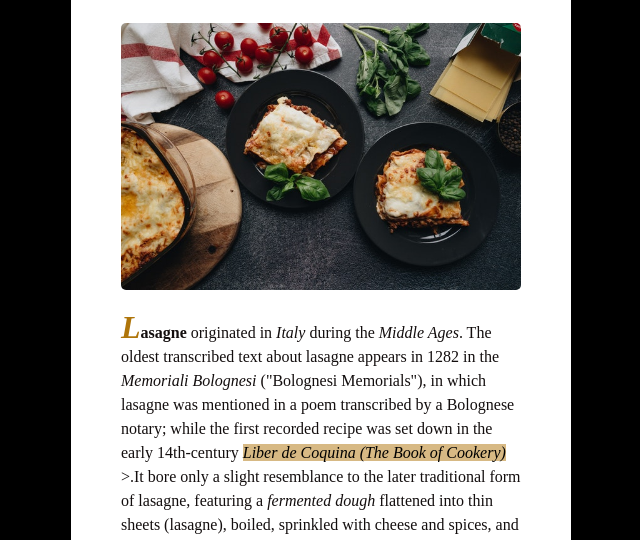
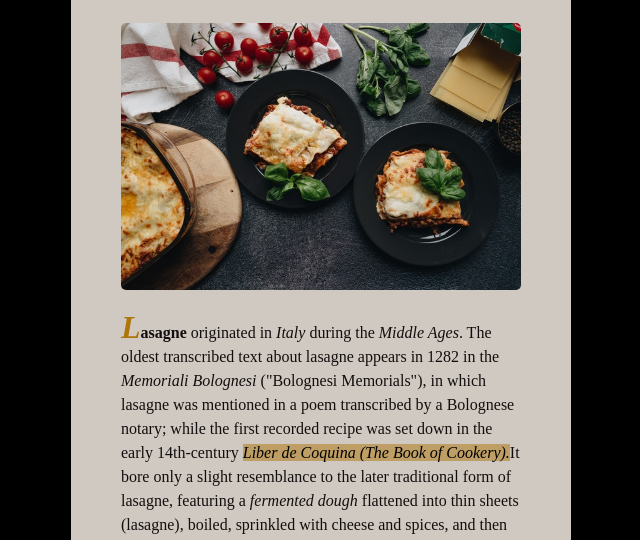
Before and after one commit to codingmemories/vanilla-recipe-app, a plain HTML site: page index.html in a window 1280 px wide. Shown: the part 252-792 px from the top of the page, without its empty margins (319-959 px from the left). Drawn offline with nearby package versions, Linux system fonts and the light colour scheme; a web font is replaced by a local one.

Commit message:
remove bugs

```diff
--- a/index.html
+++ b/index.html
@@ -13,6 +13,7 @@
     />
     <link rel="icon" href="./assets/lasagne_logo.jpg" />
     <link rel="stylesheet" href="./src/style.css" />
+    <script src="https://ajax.googleapis.com/ajax/libs/jquery/2.1.1/jquery.min.js"></script>
   </head>
   <body>
     <div class="wrapper">
@@ -40,9 +41,8 @@
             while the first recorded recipe was set down in the early
             14th-century
             <span class="section-recipe__text-name"
-              >Liber de Coquina (The Book of Cookery)</span
-            >
-            >.It bore only a slight resemblance to the later traditional form of
+              >Liber de Coquina (The Book of Cookery).</span
+            >It bore only a slight resemblance to the later traditional form of
             lasagne, featuring a <em>fermented dough</em> flattened into thin
             sheets (lasagne), boiled, sprinkled with cheese and spices, and then
             eaten with a small pointed stick. Recipes written in the century
--- a/src/style.css
+++ b/src/style.css
@@ -4,13 +4,15 @@ body {
   box-sizing: border-box;
   background: #000;
 }
+
 .wrapper {
   max-width: 500px;
   margin: 0px auto;
   padding: 20px;
 }
+
 .container {
-  background: #fff;
+  background: rgb(208, 201, 194);
   border-radius: 10px;
 }
 .section-recipe {
```
